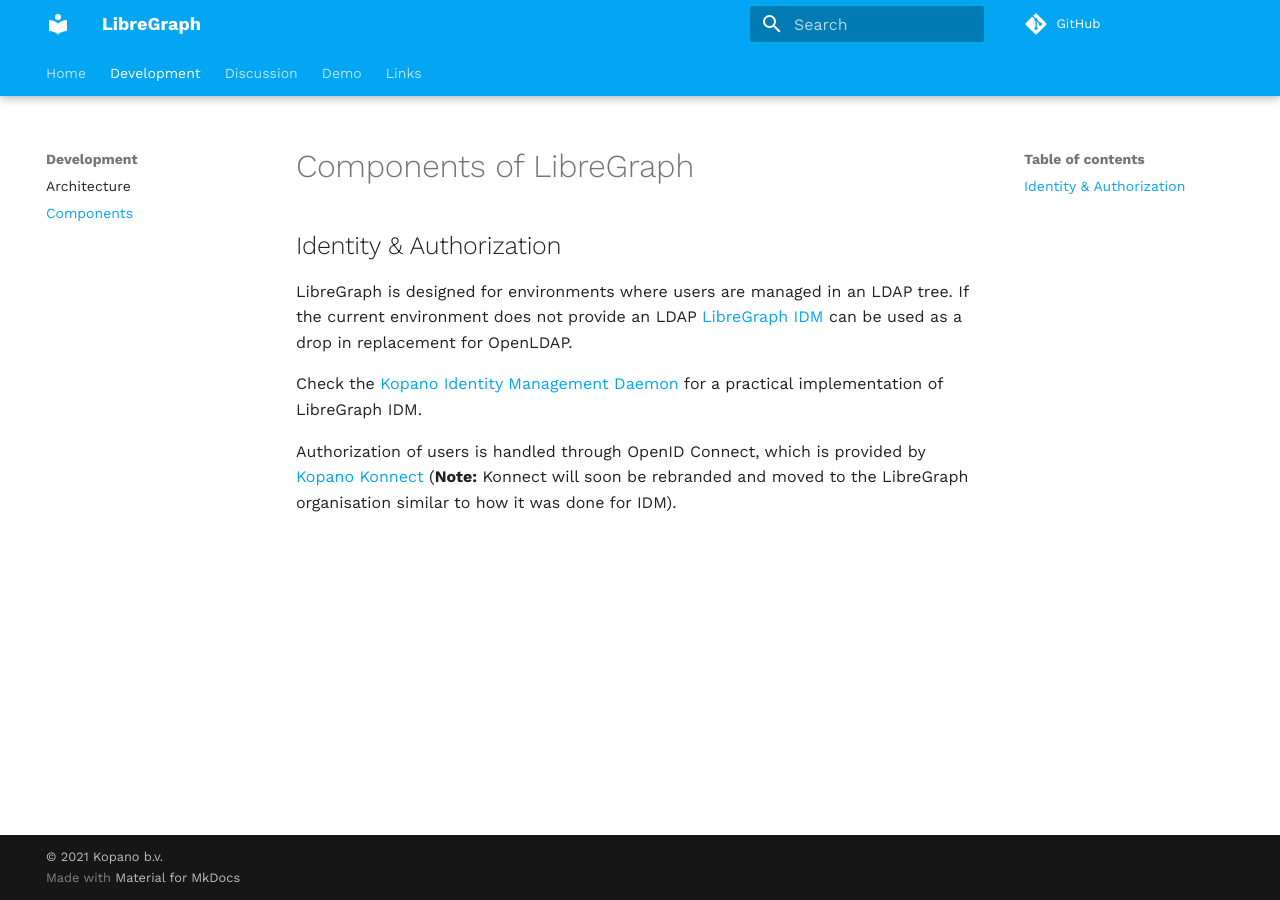
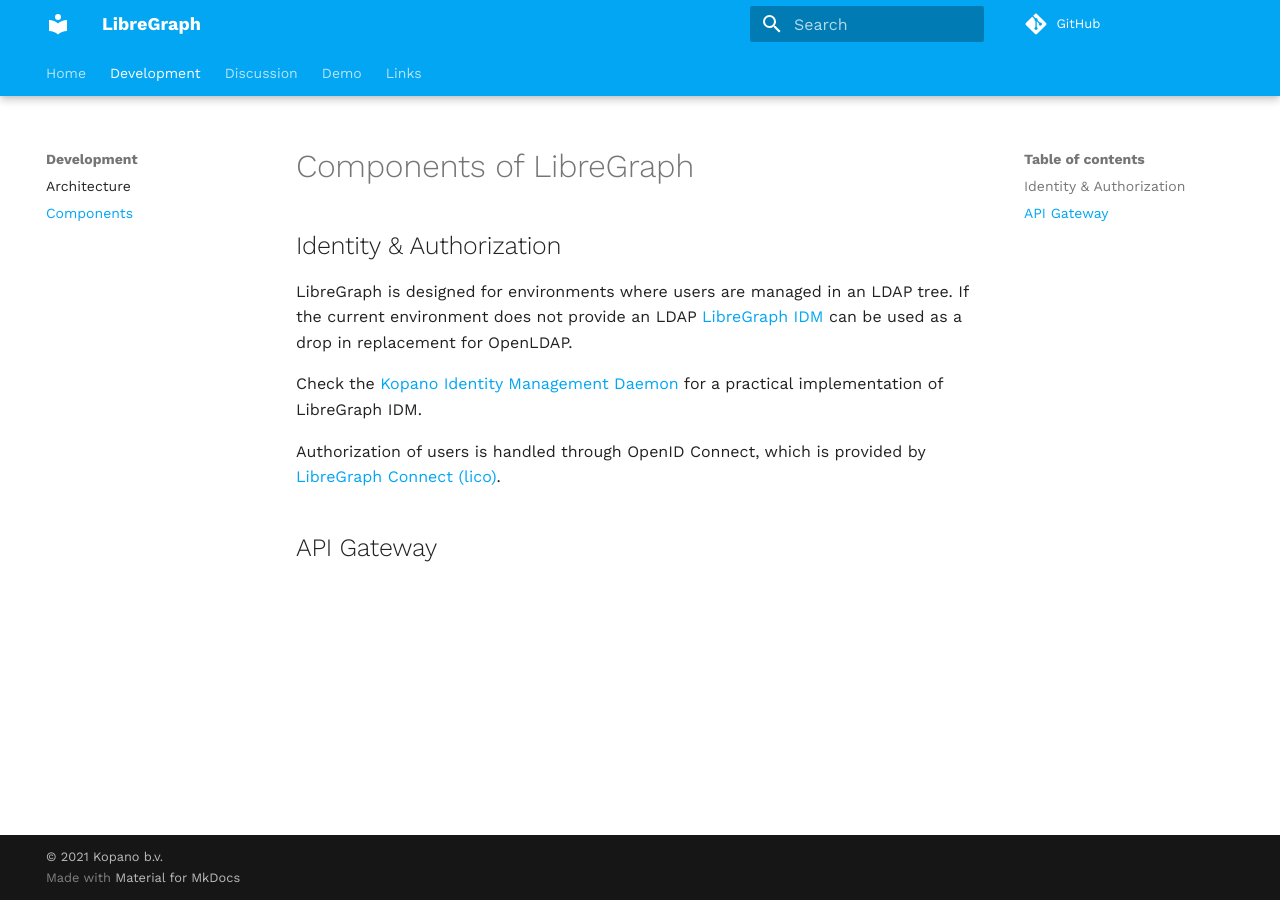
Before and after one commit to libregraph/libregraph.github.io, an MkDocs documentation site: the page built from docs/development/components.md, in a window 1280 px wide. Built offline with MkDocs 1.6.1 and Material for MkDocs 9.7.7, drawn with Linux system fonts in a browser that asks for light colours; some web fonts are replaced.

Commit message:
update names
Signed-off-by: Felix Bartels <felix@9wd.eu>

```diff
--- a/docs/development/components.md
+++ b/docs/development/components.md
@@ -6,4 +6,6 @@ LibreGraph is designed for environments where users are managed in an LDAP tree.
 
 Check the [Kopano Identity Management Daemon](https://github.com/Kopano-dev/kidm) for a practical implementation of LibreGraph IDM.
 
-Authorization of users is handled through OpenID Connect, which is provided by [Kopano Konnect](https://github.com/Kopano-dev/konnect) (**Note:** Konnect will soon be rebranded and moved to the LibreGraph organisation similar to how it was done for IDM).
+Authorization of users is handled through OpenID Connect, which is provided by [LibreGraph Connect (lico)](https://github.com/libregraph/lico).
+
+## API Gateway
```
Also changed, not shown: docs/img/architecture.drawio.svg.
